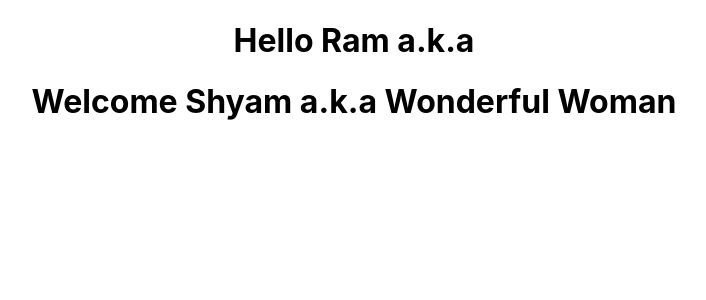
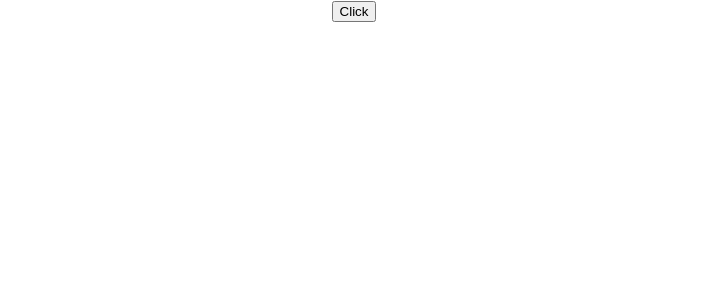
Before and after one commit to Dolma455/react_js, a React (Create React App) app: page / in a window 1280 px wide. Shown: the top 300 px of the page, without its empty margins (286-992 px from the left). Built offline with nearby package versions, Linux system fonts and the light colour scheme.

Commit message:
feat: Event handling within function component

```diff
--- a/src/App.js
+++ b/src/App.js
@@ -6,23 +6,26 @@ import React, {Component} from 'react'
 import Hello from './components/Hello'
 import Message from './components/Message';
 import Counter from './components/Counter';
+import FunctionClick from './components/FunctionClick';
 
 class App extends Component {
   render () {
   return (
     <div className="App">
-      <Greet name="Ram"  hereoName="Batman" age="12">
-      <p>This is children</p></Greet>
+      {/* <Greet name="Ram"  hereoName="Batman" age="12">
+      <p>This is children</p></Greet> */}
       {/* <Greet name="Hari" heroName="Superman">
       <button>Action</button></Greet>
       <Greet name="Shyam" heroName="Wonderful Woman"></Greet>
 
       <Welcome name="Ram"  hereoName="Batman" />
       <Welcome name="Hari" heroName="Superman"/> */}
-      <Welcome name="Shyam" heroName="Wonderful Woman" />
+      {/* <Welcome name="Shyam" heroName="Wonderful Woman" /> */}
 
       {/* <Message /> */}
       {/* <Counter /> */}
+
+      <FunctionClick />
 
     </div>
   )};
--- /dev/null
+++ b/src/components/FunctionClick.js
@@ -0,0 +1,16 @@
+import React from 'react'
+
+function FunctionClick() {
+
+    function clickHandler() {
+        console.log('Button Clicked')
+    }
+    return (
+        <div>
+            <button onClick={clickHandler}>Click</button>
+
+        </div>
+        )
+    }
+
+export default FunctionClick
```
